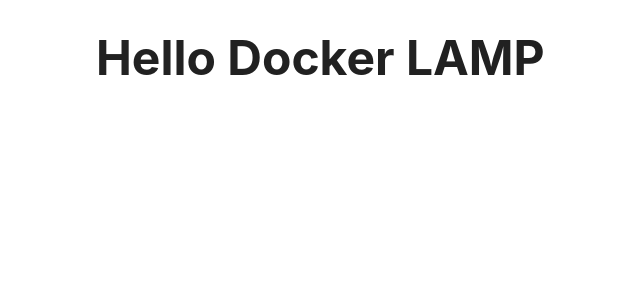
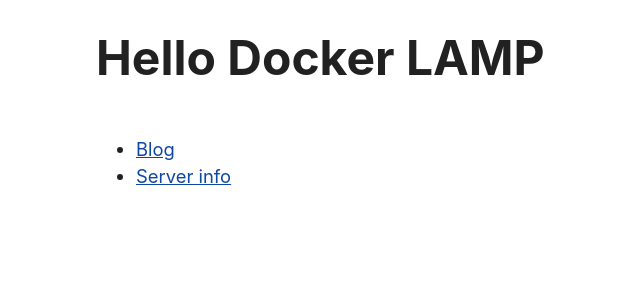
Before and after one commit to pabcrudel/hello-docker-lamp, a PHP site: page / in a window 1280 px wide. Shown: the top 300 px of the page, without its empty margins (184-824 px from the left). Run offline with PHP 8.4, Linux system fonts and the light colour scheme.

Commit message:
add: Navigation menu

```diff
--- a/website/index.php
+++ b/website/index.php
@@ -14,6 +14,13 @@
 
 <body>
   <h1><?=$title?></h1>
+
+  <nav>
+    <ul>
+      <li><a href="blog.php">Blog</a></li>
+      <li><a href="info.php">Server info</a></li>
+    </ul>
+  </nav>
 </body>
 
 </html>
```
